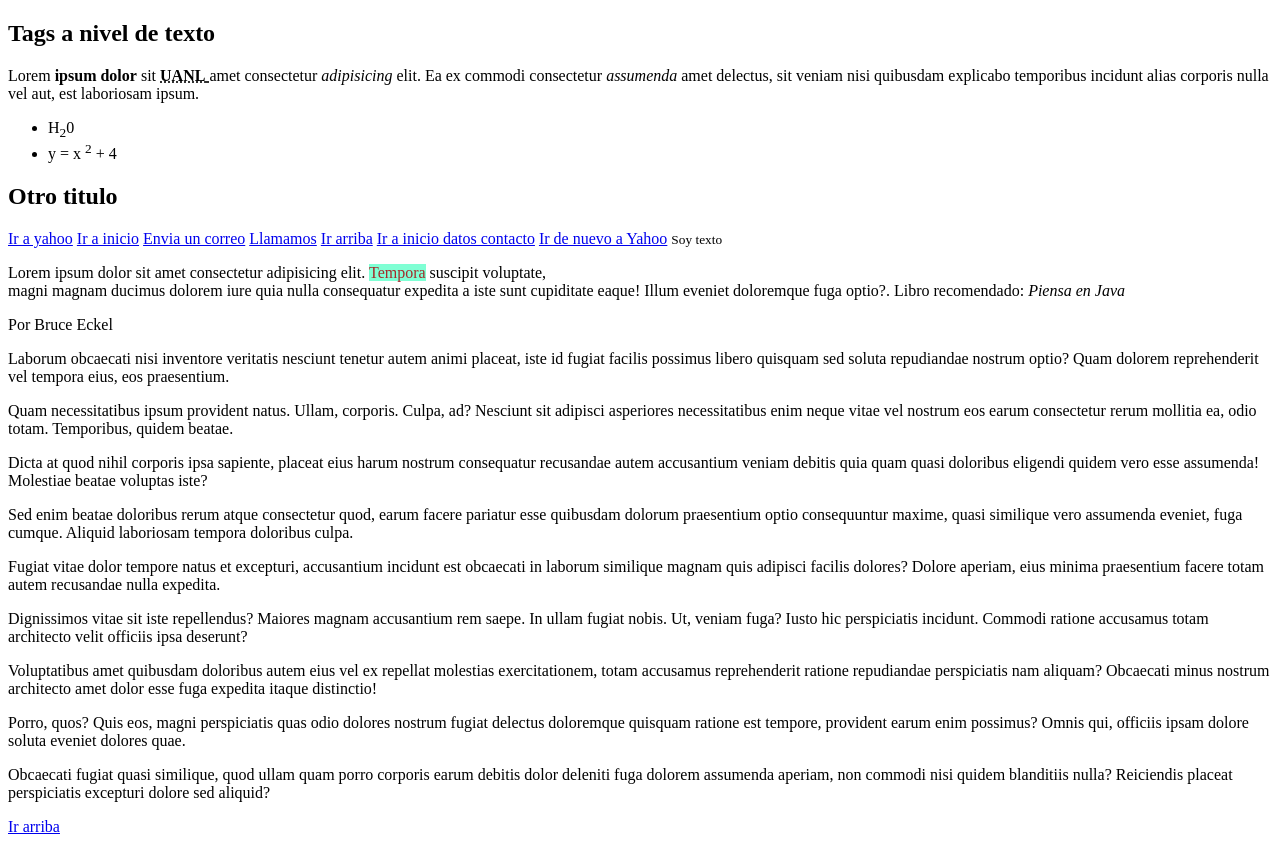
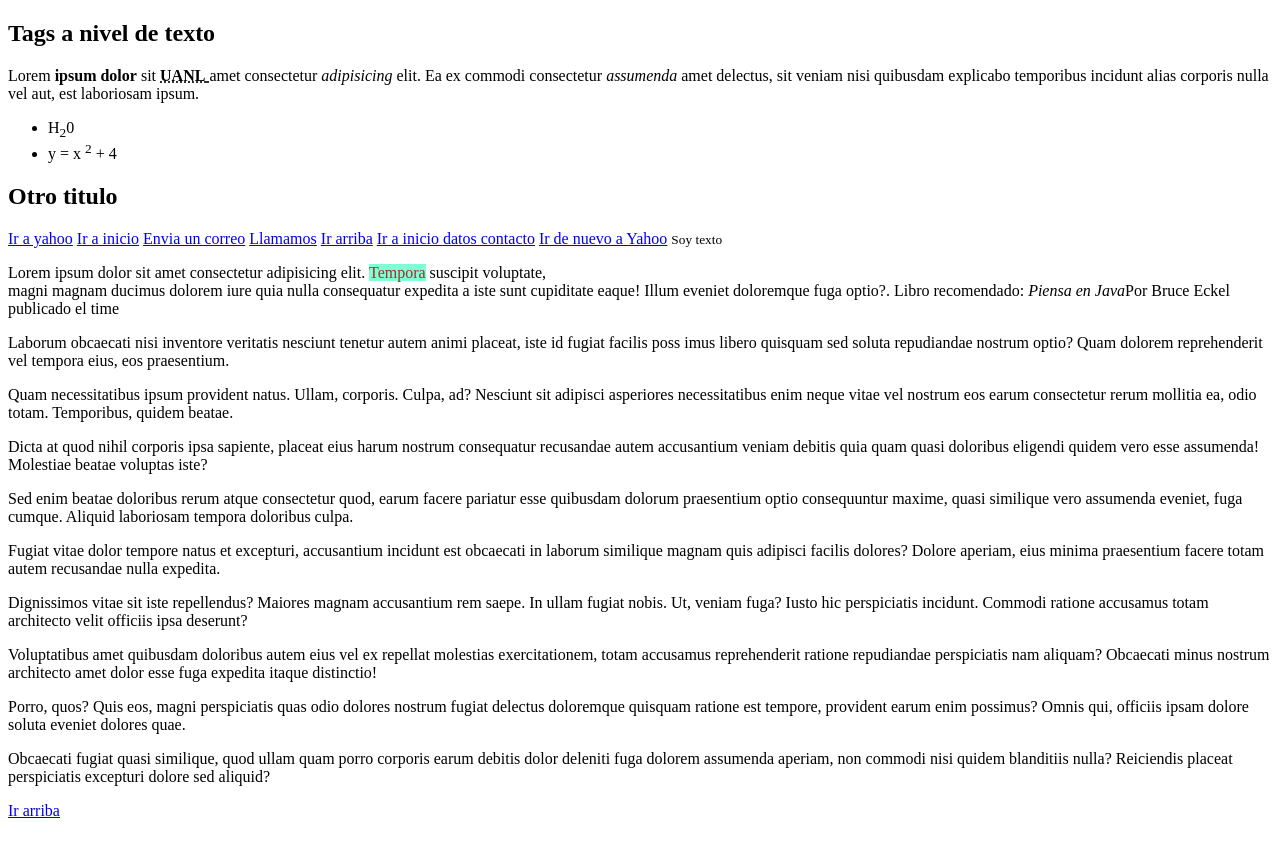
Before and after one commit to Fernando1116/WebPage51, a plain HTML site: page tags_nivel_texto.html in a window 1280 px wide. Drawn offline with Linux system fonts and the light colour scheme.

Commit message:
Actualizacion

```diff
--- a/tags_nivel_texto.html
+++ b/tags_nivel_texto.html
@@ -33,8 +33,8 @@
             <a href="http://www.yahoo.com" target="_blank" rel="noopener noreferrer">Ir de nuevo a Yahoo</a>
 
             <small>Soy texto</small><!-- Texto en letras pequeñas -->
-            <p>Lorem ipsum dolor sit amet consectetur adipisicing elit. <span style="background-color: aquamarine; color: brown;">Tempora</span> suscipit voluptate, <br> magni magnam ducimus dolorem iure quia nulla consequatur expedita a iste sunt cupiditate eaque! Illum eveniet doloremque fuga optio?. Libro recomendado: <cite>Piensa en Java</cite> </p> Por Bruce Eckel
-            <p>Laborum obcaecati nisi inventore veritatis nesciunt tenetur autem animi placeat, iste id fugiat facilis possimus libero quisquam sed soluta repudiandae nostrum optio? Quam dolorem reprehenderit vel tempora eius, eos praesentium.</p>
+            <p>Lorem ipsum dolor sit amet consectetur adipisicing elit. <span style="background-color: aquamarine; color: brown;">Tempora</span> suscipit voluptate, <br> magni magnam ducimus dolorem iure quia nulla consequatur expedita a iste sunt cupiditate eaque! Illum eveniet doloremque fuga optio?. Libro recomendado: <cite>Piensa en Java</cite>Por Bruce Eckel publicado el time </p>
+            <p>Laborum obcaecati nisi inventore veritatis nesciunt tenetur autem animi placeat,  iste id fugiat facilis poss imus libero quisquam sed soluta repudiandae nostrum optio? Quam dolorem reprehenderit vel tempora eius, eos praesentium.</p>
             <p>Quam necessitatibus ipsum provident natus. Ullam, corporis. Culpa, ad? Nesciunt sit adipisci asperiores necessitatibus enim neque vitae vel nostrum eos earum consectetur rerum mollitia ea, odio totam. Temporibus, quidem beatae.</p>
             <p>Dicta at quod nihil corporis ipsa sapiente, placeat eius harum nostrum consequatur recusandae autem accusantium veniam debitis quia quam quasi doloribus eligendi quidem vero esse assumenda! Molestiae beatae voluptas iste?</p>
             <p>Sed enim beatae doloribus rerum atque consectetur quod, earum facere pariatur esse quibusdam dolorum praesentium optio consequuntur maxime, quasi similique vero assumenda eveniet, fuga cumque. Aliquid laboriosam tempora doloribus culpa.</p>
```
